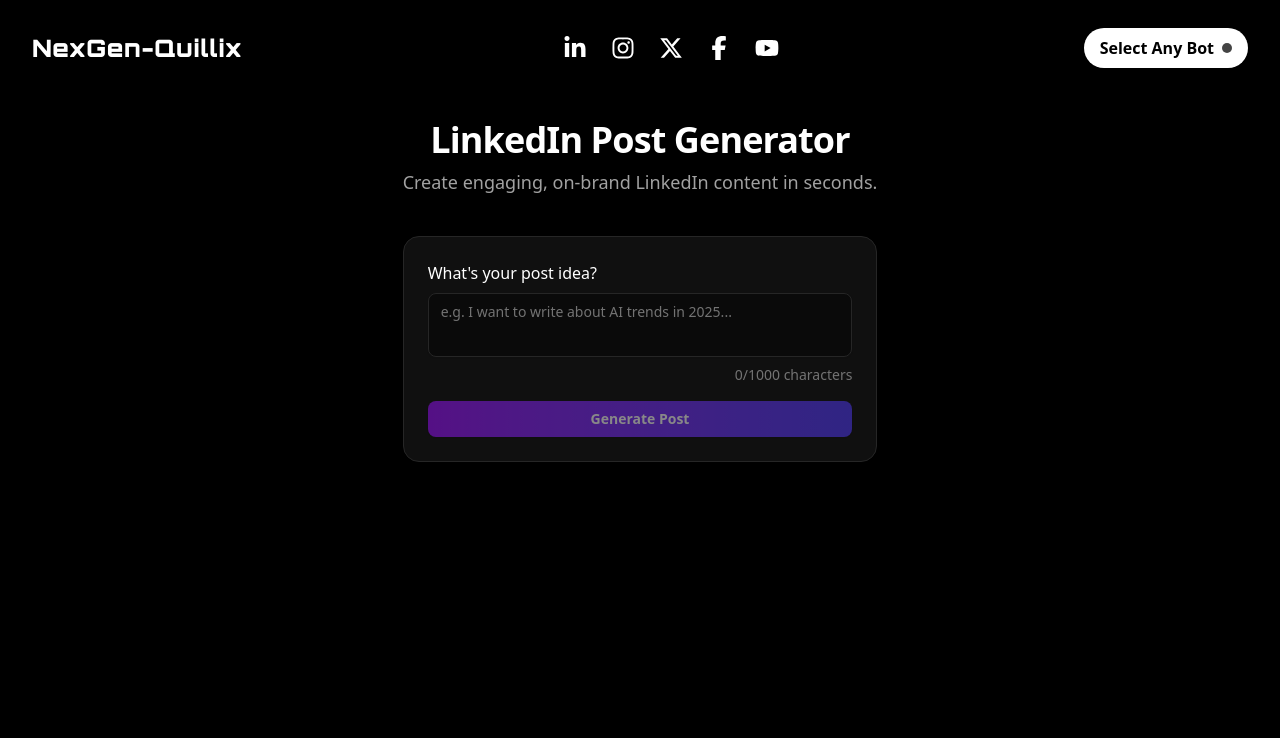
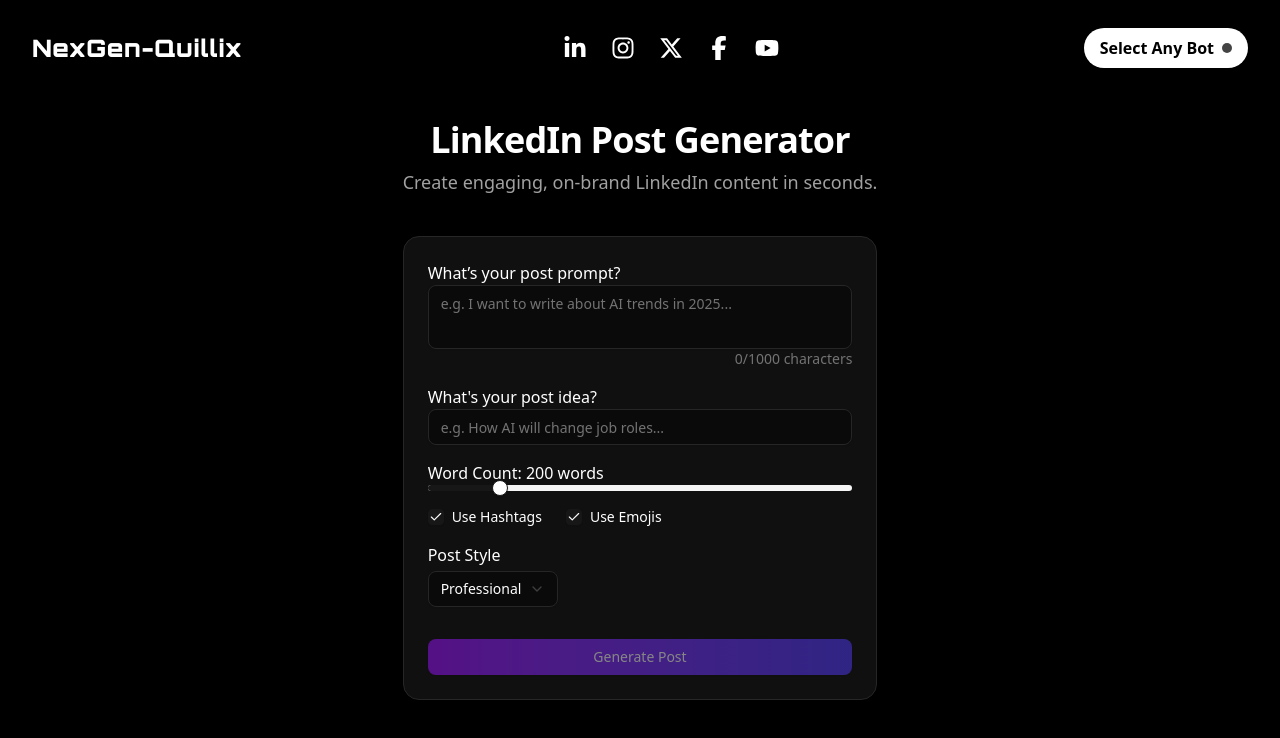
Before and after one commit to UjjwalSaini07/NexGen-Quillix, a Next.js app in the folder frontend/: page / in a window 1280 px wide. Shown: the top 738 px of the page. Built offline with nearby package versions, Linux system fonts and the light colour scheme.

Commit message:
Enhance LinkedIn post generator UI and options
Added new input fields for post idea, word count slider, hashtag and emoji toggles, and a selectable post style. Updated the data sent to the post generation API to reflect these new options, improving customization and user experience.

```diff
--- a/frontend/src/components/linkedin/linkedinPost.jsx
+++ b/frontend/src/components/linkedin/linkedinPost.jsx
@@ -13,12 +13,35 @@
 import { Textarea } from "../ui/textarea";
 import { Button } from "../ui/button";
 import { Label } from "../ui/label";
+import { Input } from "../ui/input";
+import { Slider } from "../ui/slider";
+import { Checkbox } from "../ui/checkbox";
+import { Select, SelectTrigger, SelectContent, SelectItem, SelectValue } from "../ui/select";
+
 import "react-toastify/dist/ReactToastify.css";
+
+const postStyles = [
+  "Professional",
+  "Casual",
+  "Informative",
+  "Motivational",
+  "Witty",
+  "Inspirational",
+  "Direct",
+  "Narrative",
+  "Concise",
+  "Technical",
+];
 
 export default function Home() {
   const [prompt, setPrompt] = useState("");
+  const [idea, setIdea] = useState("");
+  const [wordCount, setWordCount] = useState(200);
+  const [useHashtags, setUseHashtags] = useState(true);
+  const [useEmojis, setUseEmojis] = useState(true);
+  const [postStyle, setPostStyle] = useState("Professional");
+  const [loading, setLoading] = useState(false);
   const [results, setResults] = useState([]);
-  const [loading, setLoading] = useState(false);
 
   const handleGenerate = async () => {
     if (!prompt.trim()) {
@@ -29,17 +52,18 @@
     setLoading(true);
     setResults([]);
 
-    try {
     const data = {
       prompt,
-        tone: "professional",
+      idea,
+      tone: postStyle.toLowerCase(),
       template: "informative",
-        words: 200,
-        add_hashtags: true,
-        add_emojis: true,
+      words: wordCount,
+      add_hashtags: useHashtags,
+      add_emojis: useEmojis,
       variations: 2,
     };
 
+    try {
       const res = await generatePost(data);
       setResults(res.results);
       toast.success("✨ Posts generated successfully!");
@@ -71,12 +95,14 @@
           </p>
         </div>
 
-        <div className="bg-neutral-900/70 border border-neutral-800 rounded-2xl p-6 shadow-lg backdrop-blur-md">
-          <div className="space-y-2">
-            <Label className="text-white text-md">What's your post idea?</Label>
+        <Card className="bg-neutral-900/70 border border-neutral-800 p-6 rounded-2xl shadow-lg backdrop-blur-md">
+          <div className="space-y-4">
+            {/* Post Prompt */}
+            <div>
+              <Label className="text-white text-md">What’s your post prompt?</Label>
               <Textarea
-              rows={5}
-              className="bg-neutral-950 border border-neutral-800 focus-visible:ring-1 focus-visible:ring-purple-600 text-white resize-none placeholder:text-neutral-500"
+                rows={4}
+                className="bg-neutral-950 border border-neutral-800 text-white placeholder:text-neutral-500 resize-none"
                 placeholder="e.g. I want to write about AI trends in 2025..."
                 value={prompt}
                 maxLength={1000}
@@ -87,10 +113,63 @@
               </div>
             </div>
 
+            {/* Post Idea */}
+            <div>
+              <Label className="text-white text-md">What's your post idea?</Label>
+              <Input
+                className="bg-neutral-950 border border-neutral-800 text-white"
+                placeholder="e.g. How AI will change job roles..."
+                value={idea}
+                onChange={(e) => setIdea(e.target.value)}
+              />
+            </div>
+
+            {/* Word Count Slider */}
+            <div>
+              <Label className="text-white text-md">Word Count: {wordCount} words</Label>
+              <Slider
+                min={50}
+                max={1000}
+                step={50}
+                defaultValue={[wordCount]}
+                onValueChange={(val) => setWordCount(val[0])}
+              />
+            </div>
+
+            {/* Checkboxes */}
+            <div className="flex items-center gap-6">
+              <label className="flex items-center gap-2">
+                <Checkbox checked={useHashtags} onCheckedChange={setUseHashtags} />
+                <span className="text-sm text-white">Use Hashtags</span>
+              </label>
+              <label className="flex items-center gap-2">
+                <Checkbox checked={useEmojis} onCheckedChange={setUseEmojis} />
+                <span className="text-sm text-white">Use Emojis</span>
+              </label>
+            </div>
+
+            {/* Post Style */}
+            <div>
+              <Label className="text-white text-md mb-1">Post Style</Label>
+              <Select value={postStyle} onValueChange={setPostStyle}>
+                <SelectTrigger className="bg-neutral-950 border border-neutral-800 text-white">
+                  <SelectValue placeholder="Choose style" />
+                </SelectTrigger>
+                <SelectContent className="bg-neutral-950 border border-neutral-800 text-white">
+                  {postStyles.map((style) => (
+                    <SelectItem key={style} value={style}>
+                      {style}
+                    </SelectItem>
+                  ))}
+                </SelectContent>
+              </Select>
+            </div>
+
+            {/* Generate Button */}
             <Button
               onClick={handleGenerate}
               disabled={loading || !prompt.trim()}
-            className="mt-4 w-full bg-gradient-to-r from-purple-600 to-indigo-600 hover:opacity-90 disabled:opacity-50 disabled:cursor-not-allowed text-white font-semibold"
+              className="w-full mt-4 bg-gradient-to-r from-purple-600 to-indigo-600 hover:opacity-90 disabled:opacity-50"
             >
               {loading ? (
                 <>
@@ -102,7 +181,9 @@
               )}
             </Button>
           </div>
+        </Card>
 
+        {/* Result Section */}
         {results.length > 0 && (
           <div className="space-y-6">
             {results.map((result, i) => (
```
Lines whose indentation alone changed are shown as unchanged.
